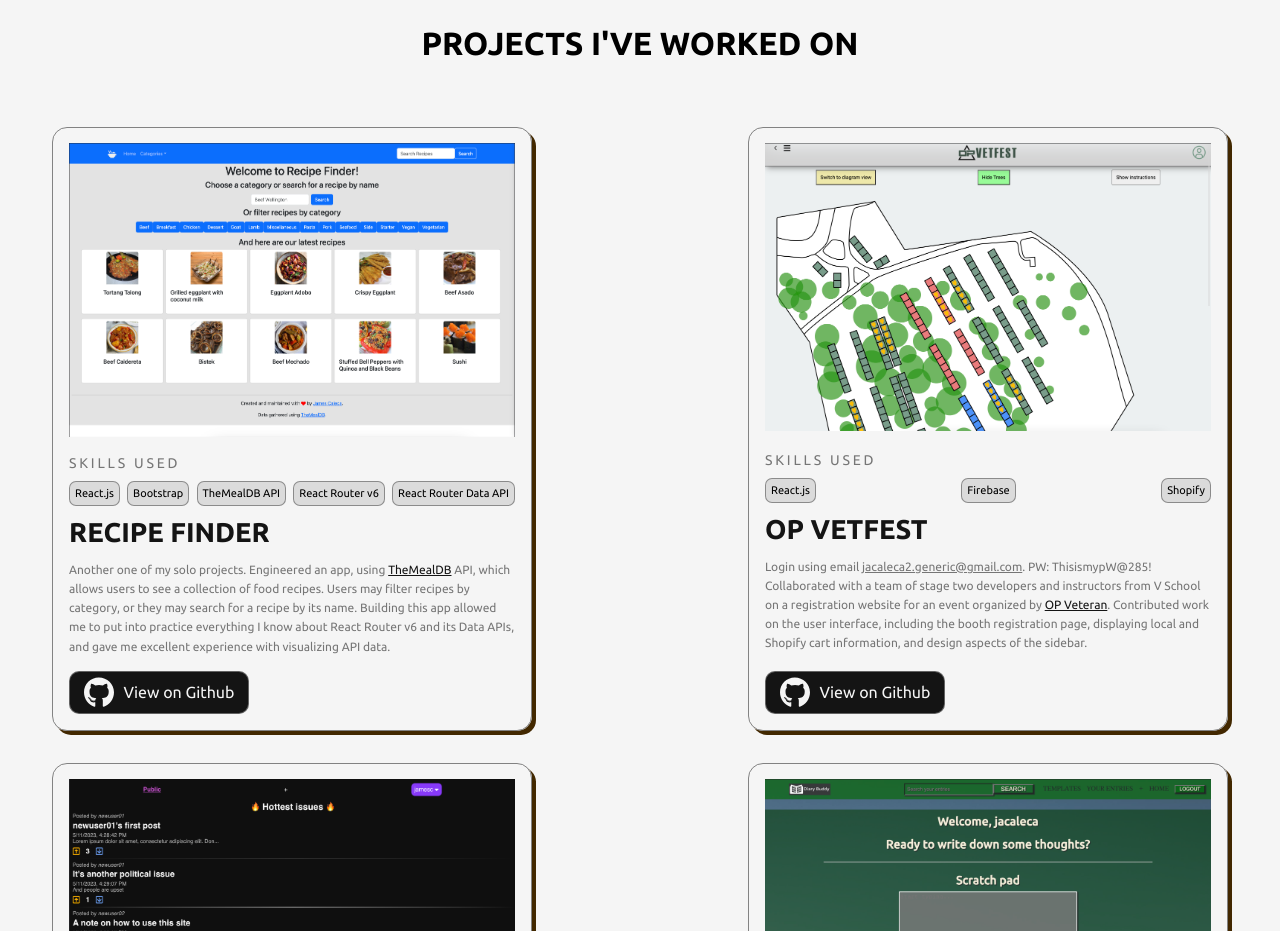
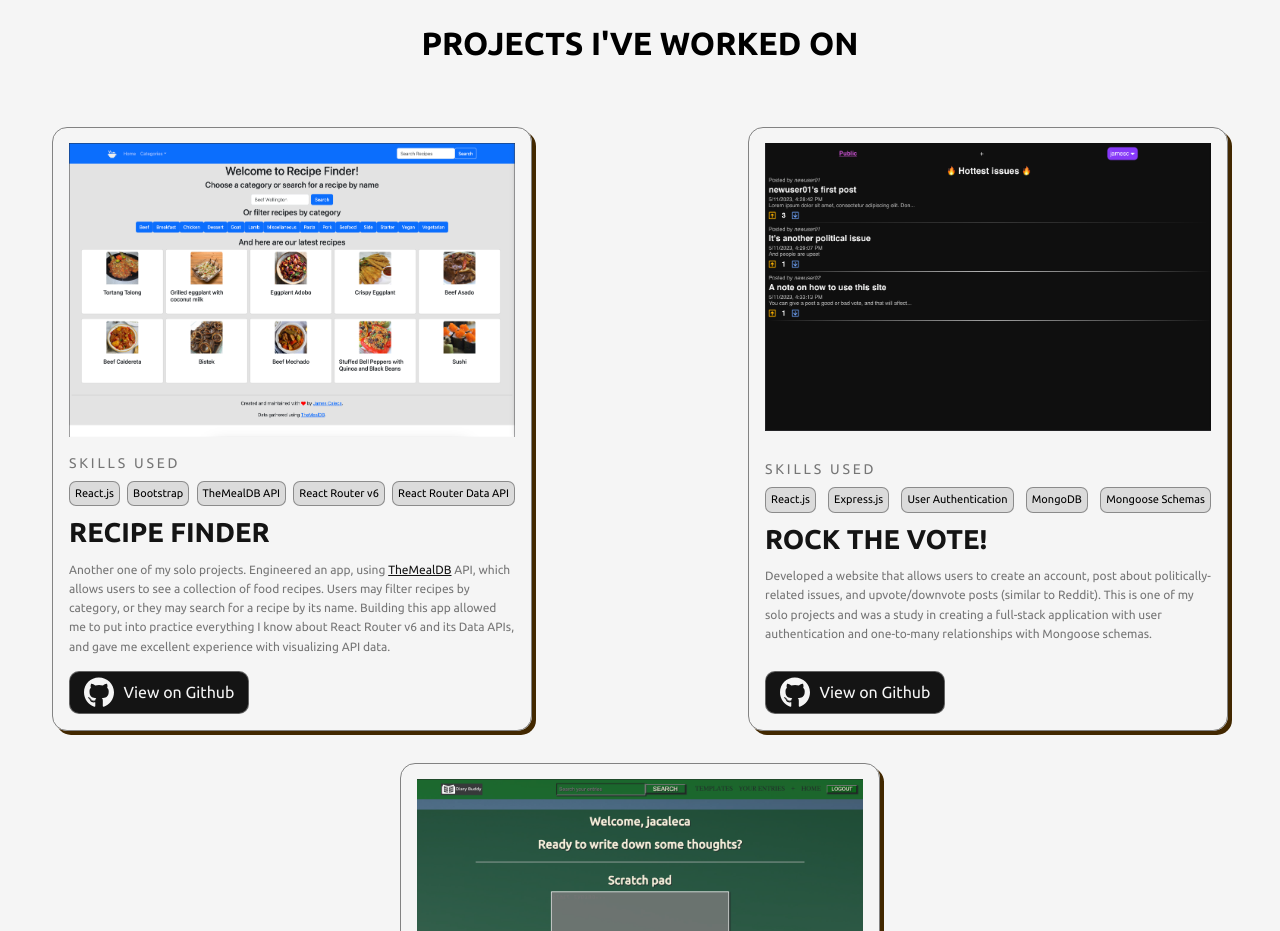
Before and after one commit to jamescaleca/professional-portfolio, a React (Create React App) app: page / in a window 1280 px wide. Shown: the part 1760-2691 px from the top of the page. Built offline with nearby package versions, Linux system fonts and the light colour scheme.

Commit message:
Removed OP Vet for now, as the database is down and the website doesn't work because of it.

```diff
--- a/src/components/Home.js
+++ b/src/components/Home.js
@@ -20,7 +20,7 @@ import SelfPort from '../icons/it-me2.jpg'
 import DiaryIcon from '../project-screenshots/diary-buddy.png'
 import RTVIcon from '../project-screenshots/RTV-screenshot.png'
 import RecipeFinderIcon from '../project-screenshots/recipe-finder.png'
-import OPVetIcon from '../project-screenshots/op-vet.png'
+// import OPVetIcon from '../project-screenshots/op-vet.png'
 import '../styles/styles.css'
 
 export default function Home() {
@@ -182,7 +182,7 @@ export default function Home() {
               </a>
             </span>
           </li>
-          <li className='project-screenshot box-container'>
+          {/* <li className='project-screenshot box-container'>
             <a
               href='https://op-veterans-dev.web.app/'
               target="_blank"
@@ -213,7 +213,7 @@ export default function Home() {
               ><img src={GithubIcon} alt='proj-git'/>View on Github
               </a>
             </span>
-          </li>
+          </li> */}
           <li className='project-screenshot box-container'>
             <a
               href='https://rtv-oha7.onrender.com'
```
